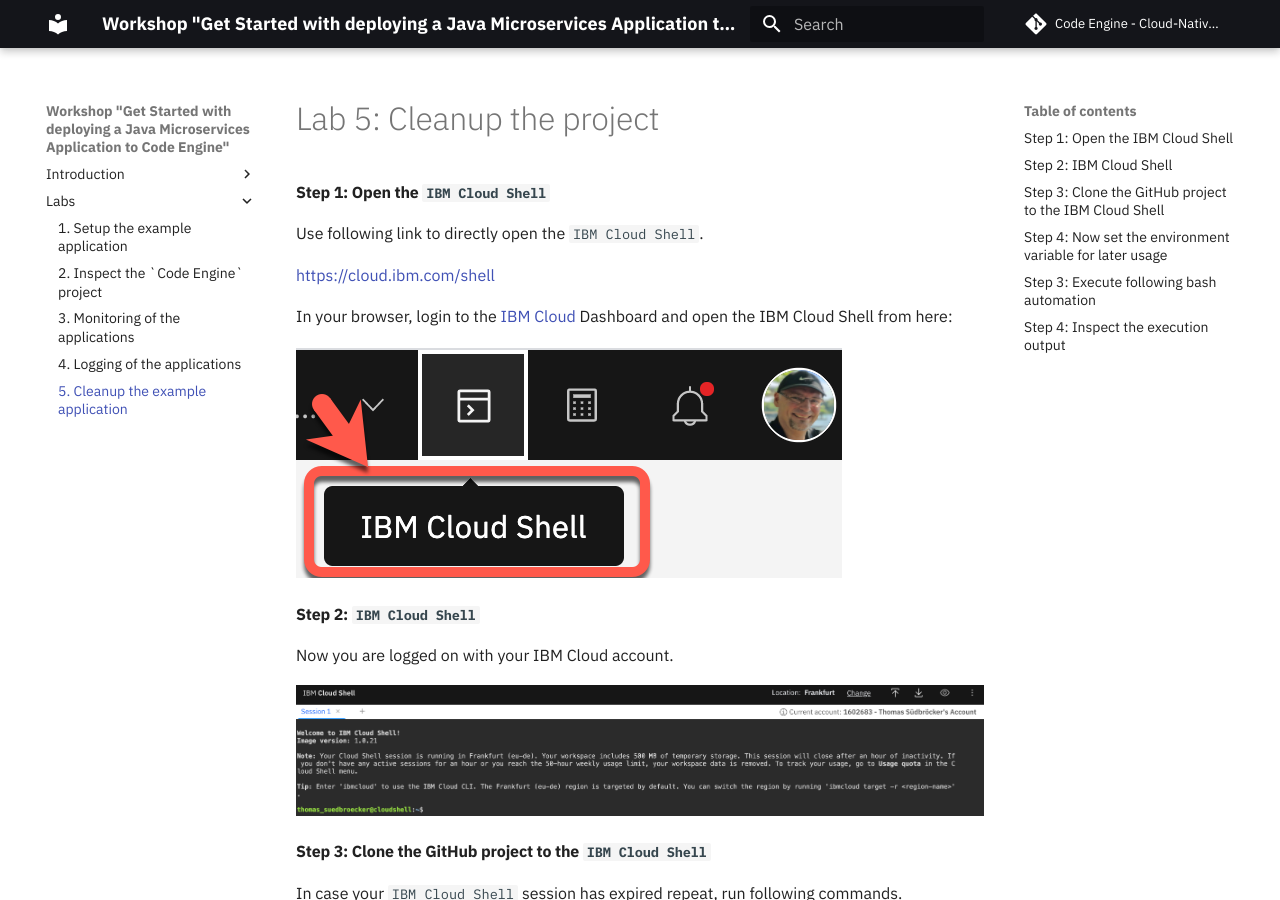
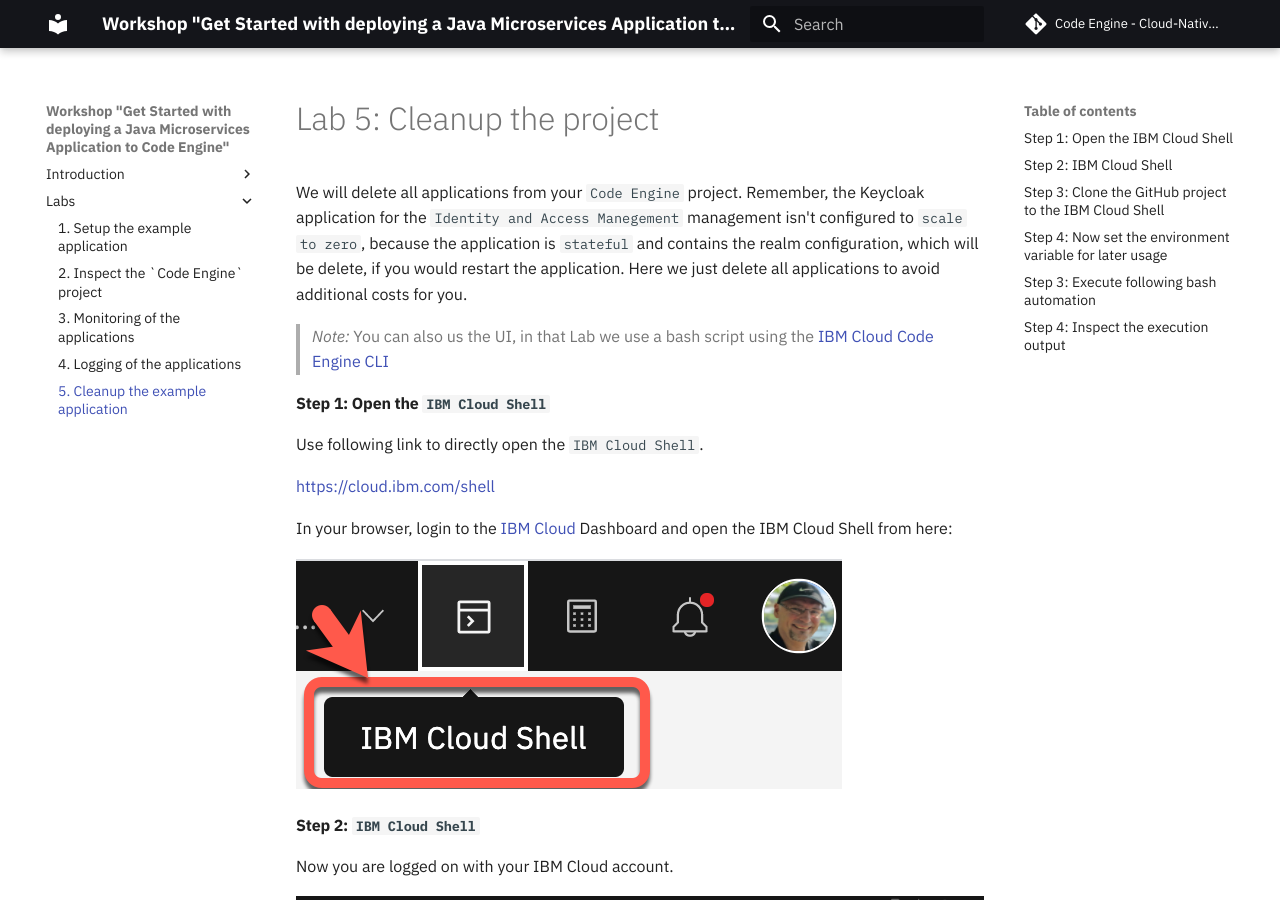
Before and after one commit to thomassuedbroecker/ce-cns-problem, an MkDocs documentation site: the page built from documentation/cleanup-example.md, in a window 1280 px wide and 900 px high. Built offline with MkDocs 1.6.1 and Material for MkDocs 9.7.7, drawn with Linux system fonts in a browser that asks for light colours; comment, search, counter and statistics services are not loaded.

Commit message:
update cleanup

```diff
--- a/documentation/cleanup-example.md
+++ b/documentation/cleanup-example.md
@@ -1,4 +1,10 @@
 # Lab 5: Cleanup the project
+
+We will delete all applications from your `Code Engine` project.
+Remember, the Keycloak application for the `Identity and Access Manegement` management isn't configured to `scale to zero`, because the application is `stateful` and contains the realm configuration, which will be delete, if you would restart the application.
+Here we just delete all applications to avoid additional costs for you.
+
+> _Note:_ You can also us the UI, in that Lab we use a bash script using the [IBM Cloud Code Engine CLI](https://cloud.ibm.com/docs/codeengine?topic=codeengine-cli)
 
 #### Step 1: Open the `IBM Cloud Shell`
 
```
